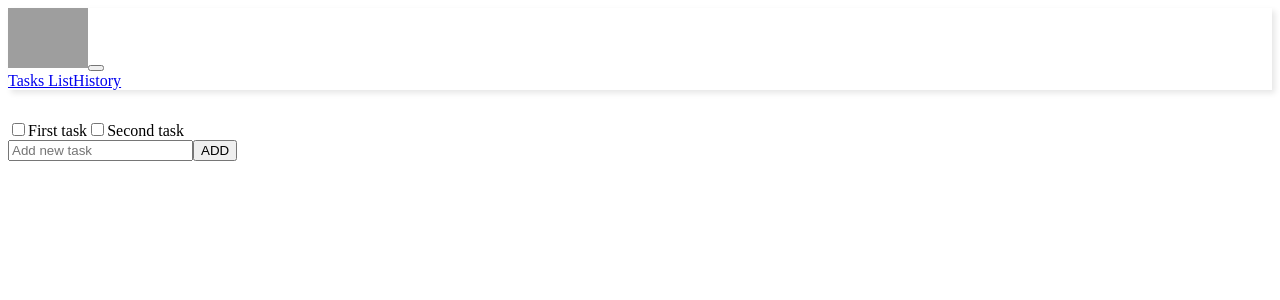
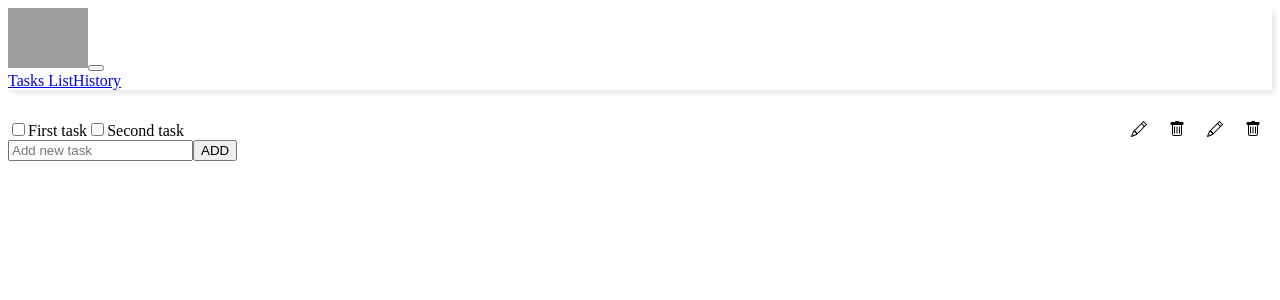
Before and after one commit to OlegMilkin/todo, a React (Create React App) app: page / in a window 1280 px wide. Shown: the top 300 px of the page. Built offline with nearby package versions, Linux system fonts and the light colour scheme; grey boxes are pictures that could not be loaded; the HTML template or start-up script is replaced by a standard one.

Commit message:
remove task

```diff
--- a/src/TaskItem/TaskItem.js
+++ b/src/TaskItem/TaskItem.js
@@ -1,10 +1,27 @@
-import React from "react"
+import React from "react";
+import classes from "./list-item.module.css";
 
 const TaskItem = (props) => {
   return (
     <label className="list-group-item">
       <input className="form-check-input me-1" type="checkbox" value=""/>
         {props.title}
+        <button className={classes.listItemRemove} onClick={ () => { props.removeTask(props.id) }}>
+          <svg xmlns="http://www.w3.org/2000/svg" width="16" height="16" fill="currentColor" className="bi bi-trash"
+               viewBox="0 0 16 16">
+            <path
+              d="M5.5 5.5A.5.5 0 0 1 6 6v6a.5.5 0 0 1-1 0V6a.5.5 0 0 1 .5-.5zm2.5 0a.5.5 0 0 1 .5.5v6a.5.5 0 0 1-1 0V6a.5.5 0 0 1 .5-.5zm3 .5a.5.5 0 0 0-1 0v6a.5.5 0 0 0 1 0V6z"/>
+            <path
+              d="M14.5 3a1 1 0 0 1-1 1H13v9a2 2 0 0 1-2 2H5a2 2 0 0 1-2-2V4h-.5a1 1 0 0 1-1-1V2a1 1 0 0 1 1-1H6a1 1 0 0 1 1-1h2a1 1 0 0 1 1 1h3.5a1 1 0 0 1 1 1v1zM4.118 4 4 4.059V13a1 1 0 0 0 1 1h6a1 1 0 0 0 1-1V4.059L11.882 4H4.118zM2.5 3V2h11v1h-11z"/>
+          </svg>
+          </button>
+          <button className={classes.listItemEdit}>
+            <svg xmlns="http://www.w3.org/2000/svg" width="16" height="16" fill="currentColor" className="bi bi-pencil"
+                 viewBox="0 0 16 16">
+              <path
+                d="M12.146.146a.5.5 0 0 1 .708 0l3 3a.5.5 0 0 1 0 .708l-10 10a.5.5 0 0 1-.168.11l-5 2a.5.5 0 0 1-.65-.65l2-5a.5.5 0 0 1 .11-.168l10-10zM11.207 2.5 13.5 4.793 14.793 3.5 12.5 1.207 11.207 2.5zm1.586 3L10.5 3.207 4 9.707V10h.5a.5.5 0 0 1 .5.5v.5h.5a.5.5 0 0 1 .5.5v.5h.293l6.5-6.5zm-9.761 5.175-.106.106-1.528 3.821 3.821-1.528.106-.106A.5.5 0 0 1 5 12.5V12h-.5a.5.5 0 0 1-.5-.5V11h-.5a.5.5 0 0 1-.468-.325z"/>
+            </svg>
+          </button>
     </label>
   )
 }
--- /dev/null
+++ b/src/TaskItem/list-item.module.css
@@ -0,0 +1,6 @@
+.listItemRemove, .listItemEdit {
+    border: none;
+    background: none;
+    float: right;
+    margin: 0 5px;
+}
--- a/src/TaskList/TaskList.js
+++ b/src/TaskList/TaskList.js
@@ -7,7 +7,14 @@
   const {taskList} = props;
 
   const tasksEl = taskList.map((task) => {
-    return <TaskItem title={task.title} key={task.id} />
+    return (
+      <TaskItem
+        title={task.title}
+        key={task.id}
+        removeTask={props.removeTask}
+        id={task.id}
+      />
+    )
   })
 
   return (
--- a/src/TaskList/TaskListContainer.js
+++ b/src/TaskList/TaskListContainer.js
@@ -1,6 +1,6 @@
 import TaskList from "./TaskList";
 import {connect} from "react-redux";
-import {addNewTaskText, changeNewTaskTextAction} from "../redux/task-list-reducer";
+import {addNewTaskText, changeNewTaskTextAction, removeTask} from "../redux/task-list-reducer";
 
 let mapStateToProps = (state) => {
   return {
@@ -16,6 +16,9 @@
     },
     updateText: (text) => {
       dispatch(changeNewTaskTextAction(text))
+    },
+    removeTask: (id) => {
+      dispatch(removeTask(id))
     }
   }
 };
--- a/src/redux/task-list-reducer.js
+++ b/src/redux/task-list-reducer.js
@@ -1,5 +1,8 @@
+import {logDOM} from "@testing-library/react";
+
 const ADD_NEW_TASK_TEXT = 'ADD-NEW-TASK-TEXT';
 const CHANGE_NEW_TASK_TEXT = 'CHANGE-NEW-TASK-TEXT';
+const REMOVE_TASK = 'REMOVE-TASK';
 
 let initialState = {
   tasksData: [
@@ -30,6 +33,11 @@
         ...state,
         newTaskText: action.text
       }
+    case REMOVE_TASK:
+      return {
+        ...state,
+        tasksData: state.tasksData.filter(task => task.id !== action.id)
+      }
     default:
       return state;
   }
@@ -42,4 +50,8 @@
   type: CHANGE_NEW_TASK_TEXT, text
 });
 
+export const removeTask = (id) => ({
+  type: REMOVE_TASK, id
+})
+
 export default taskListReducer;
```
